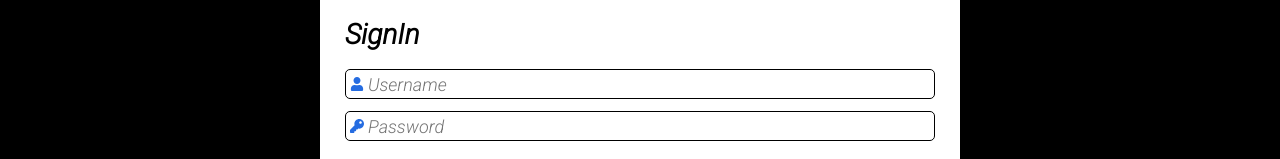
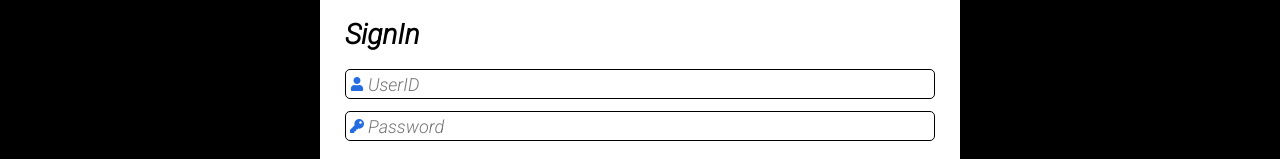
Before and after one commit to SousaVictorH/AgendaOn-2.0, a React (Create React App) app in the folder frontend/: page /sign-in in a window 1280 px wide. Shown: the part 287-446 px from the top of the page. Built offline with nearby package versions, Linux system fonts and the light colour scheme.

Commit message:
alterando signIn e signOut

```diff
--- a/frontend/src/components/pages/Signin.js
+++ b/frontend/src/components/pages/Signin.js
@@ -11,7 +11,7 @@ function Signin(){
 
     const title = "<AgendaON/>";
 
-    const[username, setUsername] = useState("");
+    const[userID, setUserID] = useState("");
     const[password, setPassword] = useState("");
 
     function handleSubmit(e){
@@ -19,10 +19,10 @@ function Signin(){
         e.preventDefault();
 
         const data ={
-            username,
+            userID,
             password,
         }
-        console.log("OK");
+
         console.log(data);
     }
 
@@ -39,8 +39,8 @@ function Signin(){
 
                         <div className="group">
                             <FaUser className="icon" color="#256ce1"/>
-                            <input type="text" placeholder="Username"
-                            value={username} onChange={e => setUsername(e.target.value)}/>
+                            <input type="text" placeholder="UserID"
+                            value={userID} onChange={e => setUserID(e.target.value)}/>
                         </div>
 
                         <div className="group">
--- a/frontend/src/components/pages/Signup.js
+++ b/frontend/src/components/pages/Signup.js
@@ -15,16 +15,24 @@ function Signup(){
     const [password, setPassword] = useState("");
     const [passwordAux, setPasswordAux] = useState("");
     const [email, setEmail] = useState("");
+    const [phone, setPhone] = useState("");
 
     function handleSubmit(e){
 
         e.preventDefault();
 
+        if(password !== passwordAux){
+            alert('Confira seus dados!');
+            return;
+        }
+
         const data ={
             username,
             password,
+            email,
+            phone
         }
-        console.log("OK");
+
         console.log(data);
     }
 
@@ -65,7 +73,8 @@ function Signup(){
 
                         <div className="group">
                             <FaPhone className="icon" color="#256ce1"/>
-                            <input type="Phone" placeholder="(xx) xxxx-xxxx"/>
+                            <input type="Phone" placeholder="(xx) xxxx-xxxx"
+                            value={phone} onChange={e => setPhone(e.target.value)}/>
                         </div>
 
                         <div className="footer">
```
